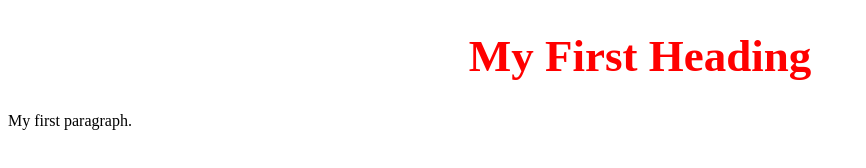
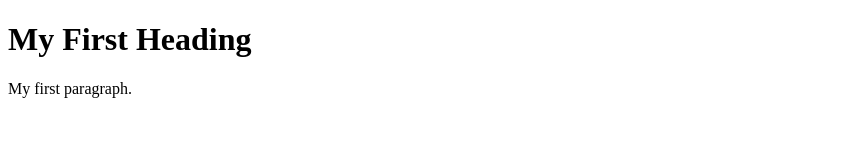
Before and after one commit to JJHAVOK/courseratest, a plain HTML site: page index.html in a window 1280 px wide. Shown: the whole page, without its empty margins (0-866 px from the left). Drawn offline with Linux system fonts and the light colour scheme.

Commit message:
Update index.html

```diff
--- a/index.html
+++ b/index.html
@@ -3,12 +3,13 @@
 <head>
 	<meta charset="utf-8">
 	<meta name="viewport" content="width=device-width, initial-scale=1">
-	<title>Welcome</title>
+	<title> Welcome </title>
 </head>
 <body>
-	<h1 title="Welcome"; style="color:red; font-size: 45px; text-align:center;">My First Heading</h1>
+	<h1>My First Heading</h1>
 
 <p onclick="alert('Let Me Know');">My first paragraph.</p>
+<div> </div>
 
 
 </body>
```
